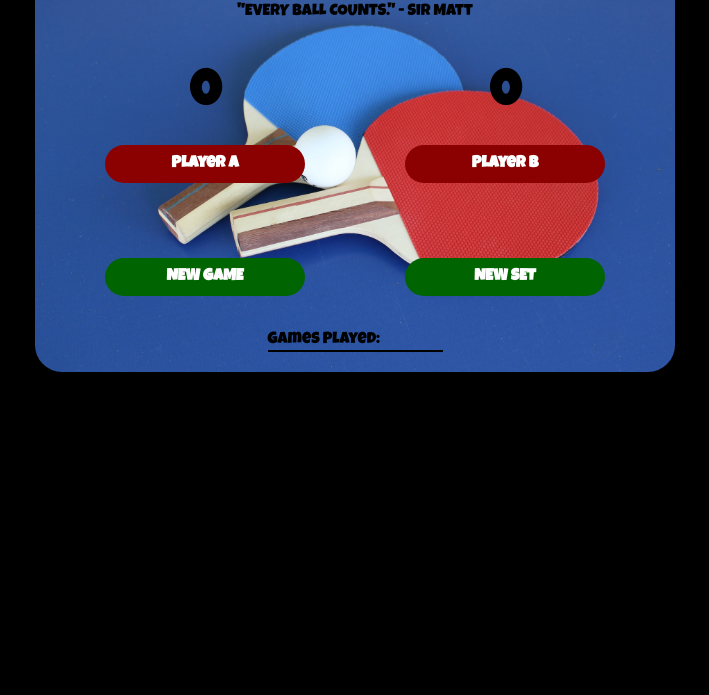
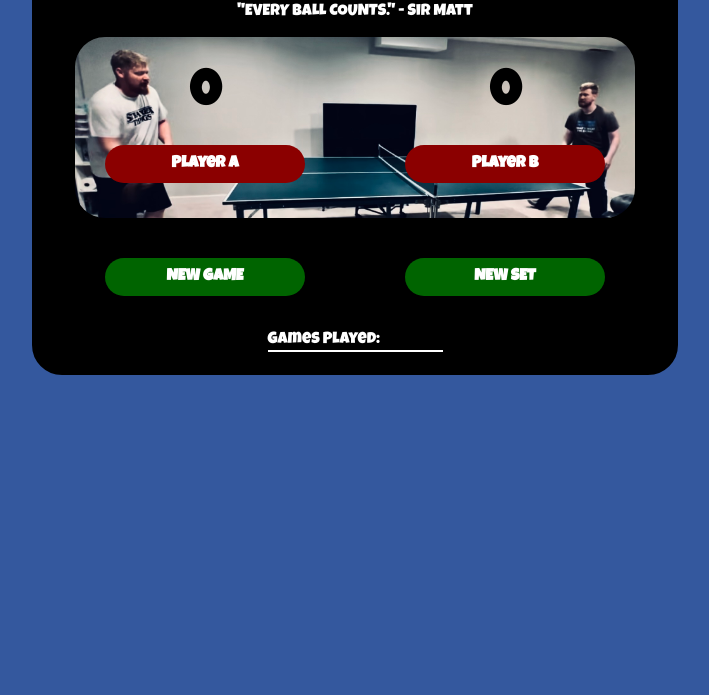
Before and after one commit to herbatorres1100/tabletennis, a plain HTML site: page index.html in a window 1280 px wide. Shown: the part 105-800 px from the top of the page, without its empty margins (285-994 px from the left). Drawn offline with nearby package versions, Linux system fonts and the light colour scheme.

Commit message:
Update index.css

```diff
--- a/index.css
+++ b/index.css
@@ -1,16 +1,16 @@
 body {
-    background: black;
+    background: darkgrey;
     background-size: cover;
     font-family: 'Luckiest Guy', cursive;
     text-align: center;
+    background:#34589e;
+
 
 }
 
 main{
 
-    background-image: url("pingpong.jpg");
-    background-size: cover;
-
+    background: black;
     margin: 30px auto;
     max-width: 600px;
     border: 3px solid black;
@@ -20,7 +20,8 @@ main{
 }
 
 #container {
-    background-image: 50% 50%;
+    background-image: url("pingpong.jpeg");
+    background-size: cover;
     border-radius: 30px;
     display: flex;
     margin: 0 auto;
@@ -30,7 +31,13 @@ main{
     justify-content: space-between
 }
 
+p {
+
+color: white;
+}
+
 h1 {
+    color: white;
     font-size: 25px;
     margin-top: 10px;
     margin-bottom: 10px;
@@ -83,7 +90,7 @@ button {
 #reset-el {
     max-width: 175px;
     margin: 0 auto;
-    border-bottom: 2px solid black;
+    border-bottom: 2px solid white;
 
     text-align: left
 }
```
